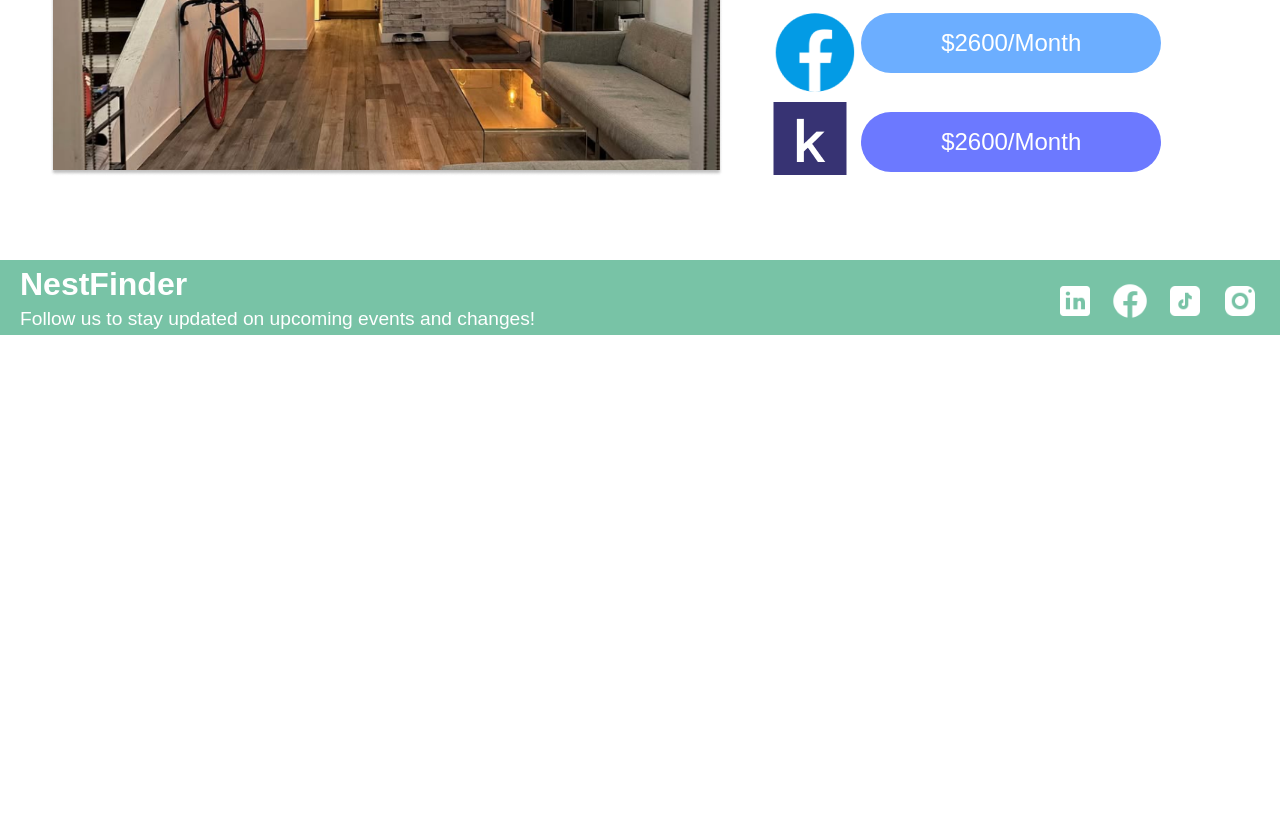
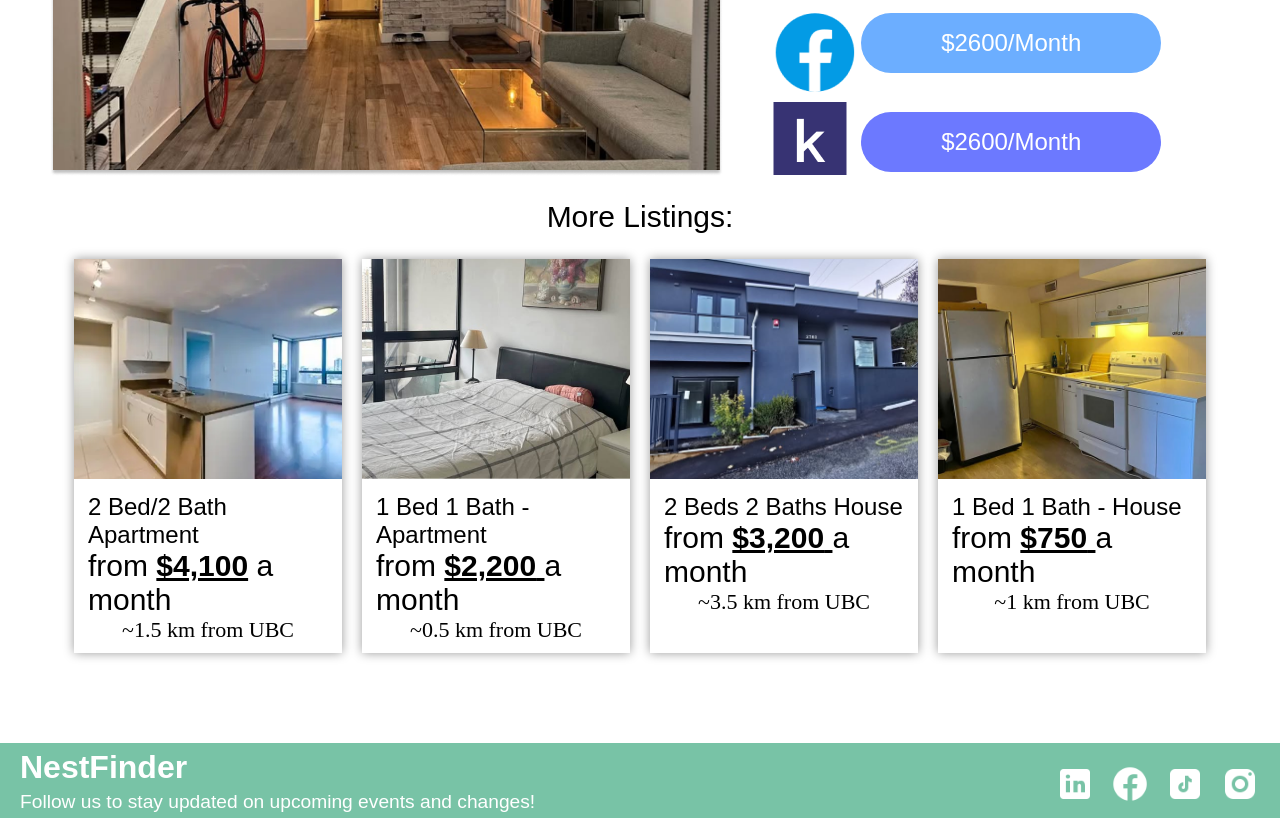
Before and after one commit to anthonyl8/nest-finder, a plain HTML site: page housepage.html in a window 1280 px wide. Shown: the part 363-1181 px from the top of the page. Before the commit the page ends 800 px from the top, so only its background shows below. Drawn offline with Linux system fonts and the light colour scheme; a web font is replaced by a local one.

Commit message:
add more listings to house page

```diff
--- a/housepage.html
+++ b/housepage.html
@@ -11,9 +11,6 @@
     <link rel="preconnect" href="https://fonts.gstatic.com" crossorigin>
     <link href="https://fonts.googleapis.com/css2?family=Jersey+25&family=Michroma&family=Open+Sans:ital,wght@0,300..800;1,300..800&display=swap" rel="stylesheet">
     <link rel="stylesheet" href="https://cdnjs.cloudflare.com/ajax/libs/font-awesome/6.7.2/css/all.min.css" integrity="sha512-Evv84Mr4kqVGRNSgIGL/F/aIDqQb7xQ2vcrdIwxfjThSH8CSR7PBEakCr51Ck+w+/U6swU2Im1vVX0SVk9ABhg==" crossorigin="anonymous" referrerpolicy="no-referrer" />
-    <style>
-
-    </style>
   </head>
   <body>
     <header class="navbar">
@@ -40,9 +37,48 @@
         </p>
         <div class="external-links">
           <div><img src="icons/facebook-logo.png" class="external-logo"></div>
-          <div><button class="redirect-button" id="fb-button">$2600/Month</button></div>
+          <div>
+            <a href="https://www.facebook.com/share/196dEAFhPW/" target="_blank">
+              <button class="redirect-button" id="fb-button">$2600/Month</button>
+            </a>
+          </div>
           <div><img src="icons/kijiji-logo.png" class="external-logo"></div>
           <div><button class="redirect-button" id="kj-button">$2600/Month</button></div>
+        </div>
+      </div>
+    </div>
+    <p class="sub-title">More Listings: </p>
+    <div class="more-listings">
+      <div class="result-box">
+        <img class="result-img" src="images/result-img-2.png">
+        <div class="result-text">
+          <p class="result-heading">2 Bed/2 Bath Apartment</p>
+          <p class="result-price">from <u><strong>$4,100</strong></u> a month</p>
+          <p class="result-distance">~1.5 km from UBC</p>
+        </div>
+      </div>
+      <div class="result-box">
+        <img class="result-img" src="images/result-img-3.png">
+        <div class="result-text">
+          <p class="result-heading">1 Bed 1 Bath - Apartment</p>
+          <p class="result-price">from <u><strong>$2,200</strong> </u>a month</p>
+          <p class="result-distance">~0.5 km from UBC</p>
+        </div>
+      </div>
+      <div class="result-box">
+        <img class="result-img" src="images/result-img-4.jpeg">
+        <div class="result-text">
+          <p class="result-heading">2 Beds 2 Baths House</p>
+          <p class="result-price">from <u><strong>$3,200</strong> </u>a month</p>
+          <p class="result-distance">~3.5 km from UBC</p>
+        </div>
+      </div>
+      <div class="result-box">
+        <img class="result-img" src="images/result-img-5.jpeg">
+        <div class="result-text">
+          <p class="result-heading">1 Bed 1 Bath - House</p>
+          <p class="result-price">from <u><strong>$750</strong> </u>a month</p>
+          <p class="result-distance">~1 km from UBC</p>
         </div>
       </div>
     </div>
--- a/style.css
+++ b/style.css
@@ -486,7 +486,7 @@ font-family: Abhaya Libre, Arial, sans-serif;
 }
 
 .listing {
-  margin: 30px 50px 0px 50px;
+  margin: 30px 50px 20px 50px;
   display: grid;
   grid-template-columns: 57% 43%;
 }
@@ -727,3 +727,10 @@ font-family: Abhaya Libre, Arial, sans-serif;
 .result-text {
   padding: 10px 14px 10px 14px;
 }
+
+.more-listings {
+  display: grid;
+  width: 90%;
+  margin: 0 auto;
+  grid-template-columns: 1fr 1fr 1fr 1fr;
+}
```
Also changed, not shown: scripts/homepage.js (deleted), styles/homepage.css (deleted).
